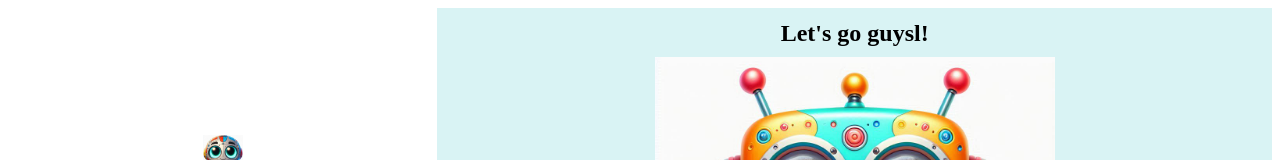
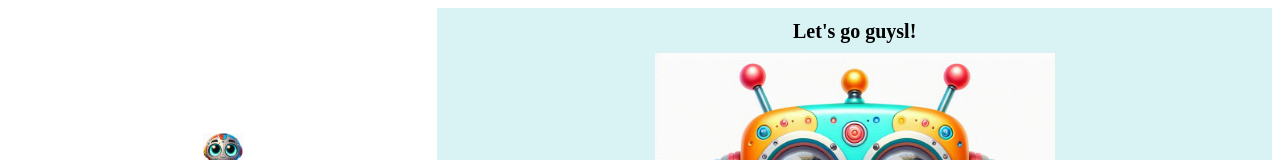
Before and after one commit to daniel13developer/Projetos-Angular, an Angular app in the folder website-login/: page /login in a window 1280 px wide. Shown: the top 160 px of the page. Built offline with nearby package versions, Linux system fonts and the light colour scheme.

Commit message:
formatando texto da pagina login

```diff
--- a/website-login/src/app/components/default-login-layout/default-login-layout.component.scss
+++ b/website-login/src/app/components/default-login-layout/default-login-layout.component.scss
@@ -58,7 +58,7 @@ section {
     gap: 10px;
 }
 
-h2{
+h2, h1{
     font-size: 20px;
     font-weight: bold;
 }
```
